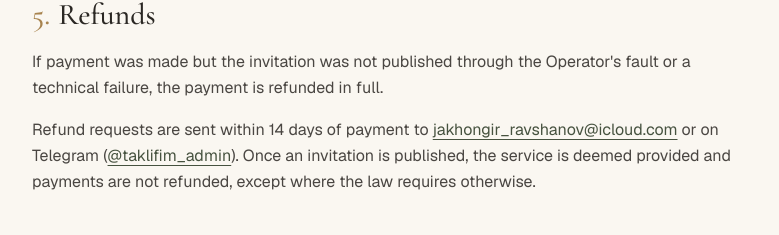
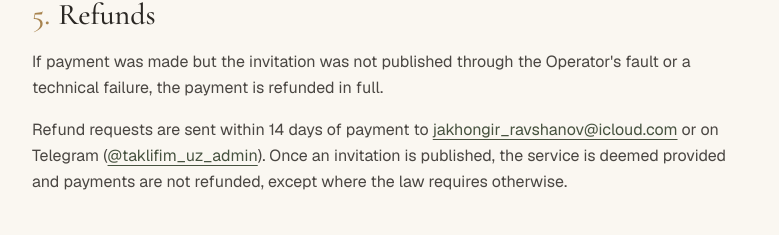
Before and after one commit to Jakhongiirr/taklifim, a Next.js app in the folder frontend/: page /en/terms in a window 1280 px wide. Shown: the part 1694-1929 px from the top of the page, without its empty margins (248-1027 px from the left). Built offline with nearby package versions, Linux system fonts and the light colour scheme; no server answers.

Commit message:
Change support Telegram username to @taklifim_uz_admin
Co-Authored-By: Claude Opus 5.5 (1M context) <noreply@anthropic.com>
Claude-Session: https://claude.ai/code/session_011hsAkjGduK56uDTgUi6nSY

```diff
--- a/frontend/src/content/legal/operator.ts
+++ b/frontend/src/content/legal/operator.ts
@@ -6,7 +6,7 @@ export const OPERATOR = {
   /** Taxpayer identification number (STIR / ИНН). */
   tin: "52607025380013",
   email: "jakhongir_ravshanov@icloud.com",
-  telegram: "@taklifim_admin",
+  telegram: "@taklifim_uz_admin",
   site: "taklifim.uz",
 };
 
```
